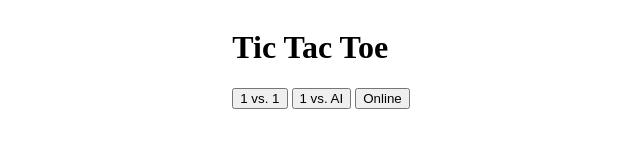
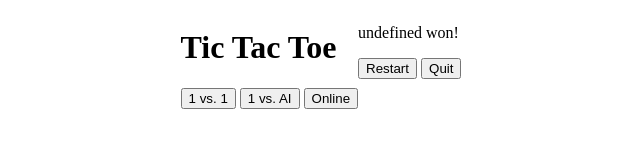
Before and after one commit to menulln/odin-tic-tac-toe, a website: page index.html in a window 1280 px wide. Shown: the whole page, without its empty margins (319-959 px from the left). Drawn offline with Linux system fonts and the light colour scheme.

Commit message:
Add win screen elements

```diff
--- a/index.html
+++ b/index.html
@@ -34,6 +34,11 @@
             <div class="square" data-position="8"></div>
             <div class="square" data-position="9"></div>
         </div>
+        <div class="win">
+            <p>undefined won!</p>
+            <button type="button" class="win-button win-button-restart">Restart</button>
+            <button type="button" class="win-button win-button-quit">Quit</button>
+        </div>
     </main>
 </body>
 </html>
```
